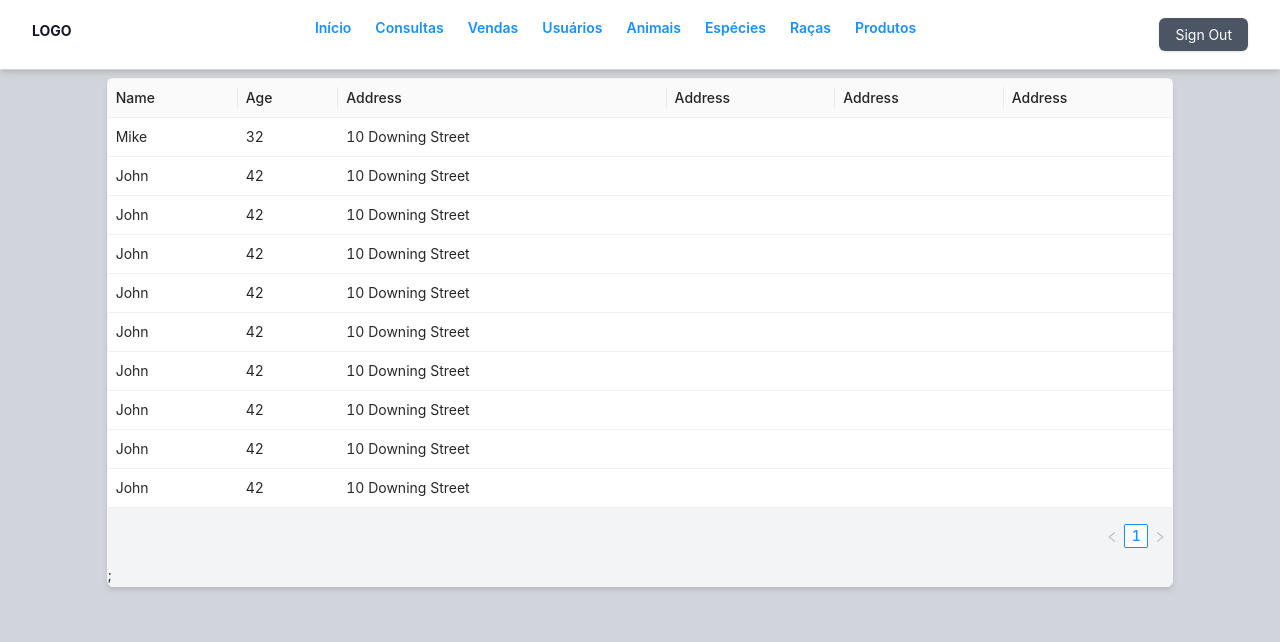
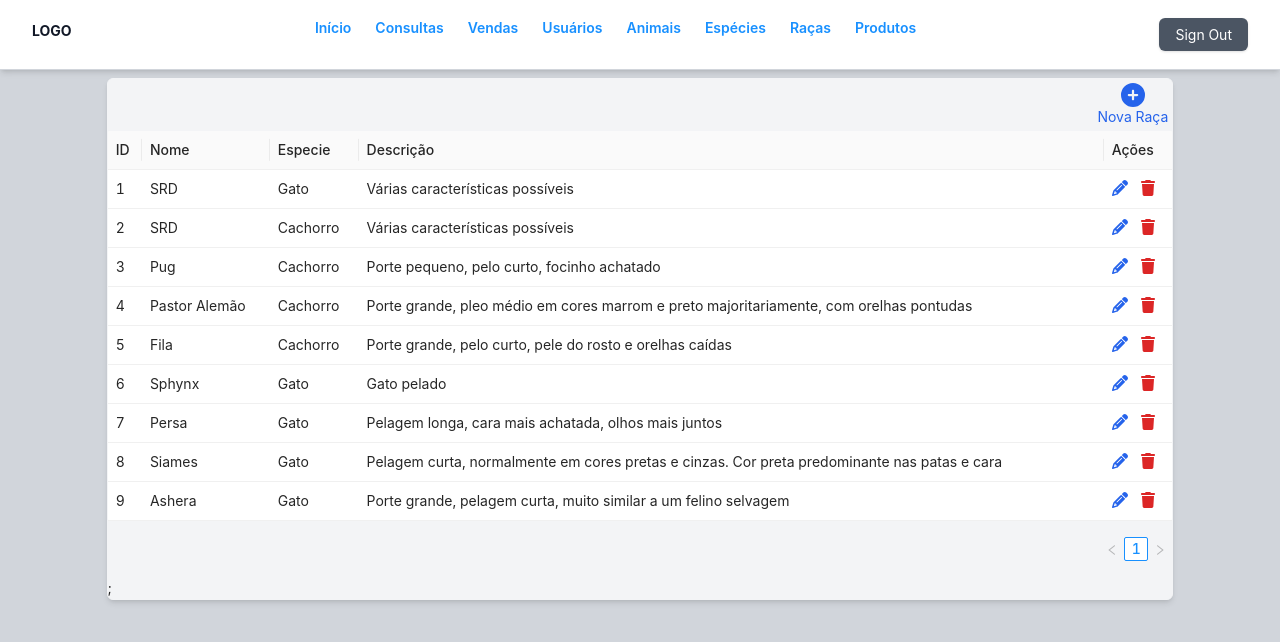
Before and after one commit to victor-sales/petshop-manager, a Next.js app: page /racas in a window 1280 px wide. Shown: the top 642 px of the page. Built offline with nearby package versions, Linux system fonts and the light colour scheme.

Commit message:
Modelo tabela de raças

```diff
--- /dev/null
+++ b/src/components/Header/HeaderLink.jsx
@@ -0,0 +1,13 @@
+import Link from "next/link"
+
+export default function HeaderLink (props) {
+    const { url, title } = props
+
+    return (
+        <li className="text-gray-900 font-semibold hover:text-gray-700">
+            <Link href={url} >
+                <a>{title}</a>
+            </Link>
+        </li>
+    )
+}
--- a/src/components/Header/index.jsx
+++ b/src/components/Header/index.jsx
@@ -1,4 +1,5 @@
 import { useState } from "react";
+import HeaderLink from "./HeaderLink";
 
 export default function Header () {
     const [navbar, setNavbar] = useState(false);
@@ -52,30 +53,14 @@ export default function Header () {
                 <div>
                     <div className={`flex-1 justify-self-center pb-3 mt-8 md:block md:pb-0 md:mt-0 ${navbar ? "block" : "hidden"}`}>
                         <ul className="items-center justify-center space-y-8 md:flex md:space-x-6 md:space-y-0">
-                            <li className="text-gray-900 font-semibold hover:text-gray-700">
-                                <a href="#">Início</a>
-                            </li>
-                            <li className="text-gray-900 font-semibold hover:text-gray-700">
-                                <a href="/consultas">Consultas</a>
-                            </li>
-                            <li className="text-gray-900 font-semibold hover:text-gray-700">
-                                <a href="/vendas">Vendas</a>
-                            </li>
-                            <li className="text-gray-900 font-semibold hover:text-gray-700">
-                                <a href="/usuarios">Usuários</a>
-                            </li>
-                            <li className="text-gray-900 font-semibold hover:text-gray-700">
-                                <a href="/animais">Animais</a>
-                            </li>
-                            <li className="text-gray-900 font-semibold hover:text-gray-700">
-                                <a href="/especies">Espécies</a>
-                            </li>
-                            <li className="text-gray-900 font-semibold hover:text-gray-700">
-                                <a href="/racas">Raças</a>
-                            </li>
-                            <li className="text-gray-900 font-semibold hover:text-gray-700">
-                                <a href="/produtos">Produtos</a>
-                            </li>
+                            <HeaderLink url="/" title="Início" />
+                            <HeaderLink url="/consultas" title="Consultas" />
+                            <HeaderLink url="/vendas" title="Vendas" />
+                            <HeaderLink url="/usuarios" title="Usuários" />
+                            <HeaderLink url="/animais" title="Animais" />
+                            <HeaderLink url="/especies" title="Espécies" />
+                            <HeaderLink url="/racas" title="Raças" />
+                            <HeaderLink url="/produtos" title="Produtos" />
                         </ul>
                         <div className="mt-3 space-y-2 lg:hidden md:hidden">
                             <a href="#" className="inline-block w-full px-4 py-2 text-center text-white bg-gray-600 rounded-md shadow hover:bg-gray-800">Sign out</a>
--- a/src/pages/racas.jsx
+++ b/src/pages/racas.jsx
@@ -1,101 +1,99 @@
 import Container from "../components/Container"
 import Layout from "../components/Layout"
 import { Table } from "antd"
+import { faPencil, faPlusCircle, faTrash } from "@fortawesome/free-solid-svg-icons";
+import { FontAwesomeIcon } from "@fortawesome/react-fontawesome";
 
 export default function Racas (props) {
     const dataSource = [
         {
-          key: '1',
-          name: 'Mike',
-          age: 32,
-          address1: '10 Downing Street',
+          id: '1',
+          nome: 'SRD',
+          especie: "Gato",
+          descricao: 'Várias características possíveis',
         },
         {
-          key: '2',
-          name: 'John',
-          age: 42,
-          address1: '10 Downing Street',
+          id: '2',
+          nome: 'SRD',
+          especie: 'Cachorro',
+          descricao: 'Várias características possíveis',
         },
         {
-          key: '3',
-          name: 'John',
-          age: 42,
-          address1: '10 Downing Street',
+          id: '3',
+          nome: 'Pug',
+          especie: 'Cachorro',
+          descricao: 'Porte pequeno, pelo curto, focinho achatado',
         },
         {
-          key: '4',
-          name: 'John',
-          age: 42,
-          address1: '10 Downing Street',
+          id: '4',
+          nome: 'Pastor Alemão',
+          especie: 'Cachorro',
+          descricao: 'Porte grande, pleo médio em cores marrom e preto majoritariamente, com orelhas pontudas',
         },
         {
-          key: '5',
-          name: 'John',
-          age: 42,
-          address1: '10 Downing Street',
+          id: '5',
+          nome: 'Fila',
+          especie: 'Cachorro',
+          descricao: 'Porte grande, pelo curto, pele do rosto e orelhas caídas',
         },
         {
-          key: '6',
-          name: 'John',
-          age: 42,
-          address1: '10 Downing Street',
+          id: '6',
+          nome: 'Sphynx',
+          especie: 'Gato',
+          descricao: 'Gato pelado',
         },
         {
-          key: '7',
-          name: 'John',
-          age: 42,
-          address1: '10 Downing Street',
+          id: '7',
+          nome: 'Persa',
+          especie: 'Gato',
+          descricao: 'Pelagem longa, cara mais achatada, olhos mais juntos',
         },
         {
-          key: '8',
-          name: 'John',
-          age: 42,
-          address1: '10 Downing Street',
+          id: '8',
+          nome: 'Siames',
+          especie: 'Gato',
+          descricao: 'Pelagem curta, normalmente em cores pretas e cinzas. Cor preta predominante nas patas e cara',
         },
         {
-          key: '9',
-          name: 'John',
-          age: 42,
-          address1: '10 Downing Street',
-        },
-        {
-          key: '10',
-          name: 'John',
-          age: 42,
-          address1: '10 Downing Street',
+          id: '9',
+          nome: 'Ashera',
+          especie: "Gato",
+          descricao: 'Porte grande, pelagem curta, muito similar a um felino selvagem',
         },
       ];
 
       const columns = [
         {
-          title: 'Name',
-          dataIndex: 'name',
-          key: 'name',
+          title: 'ID',
+          dataIndex: 'id',
+          key: 'id',
         },
         {
-          title: 'Age',
-          dataIndex: 'age',
-          key: 'age',
+          title: 'Nome',
+          dataIndex: 'nome',
+          key: 'nome',
         },
         {
-          title: 'Address',
-          dataIndex: 'address1',
-          key: 'address',
+          title: 'Especie',
+          dataIndex: 'especie',
+          key: 'especie',
         },
         {
-          title: 'Address',
-          dataIndex: 'address2',
-          key: 'address',
+          title: 'Descrição',
+          dataIndex: 'descricao',
+          key: 'descricao',
         },
         {
-          title: 'Address',
-          dataIndex: 'address3',
-          key: 'address',
-        },
-        {
-          title: 'Address',
-          dataIndex: 'address4',
-          key: 'address',
+          title: 'Ações',
+          key: 'actions',
+          render: () => {
+            return (
+              <div className="flex flex-row gap-3">
+                <button><FontAwesomeIcon className="h-4 w-4 text-blue-600" icon={faPencil}/></button>
+                <button><FontAwesomeIcon className="h-4 w-4 text-red-600" icon={faTrash}/></button>
+              </div>
+            )
+          }
         },
       ];
 
@@ -103,7 +101,14 @@ export default function Racas (props) {
     return (
         <Layout>
             <Container>
-                <Table size="small" dataSource={dataSource} columns={columns} />;
+              <div className="w-full flex flex-row-reverse">
+              <button className="flex flex-col justify-center items-center text-blue-600 p-1 ">
+                  <FontAwesomeIcon className="h-6 w-6" icon={faPlusCircle} />
+                  <span className="text-sm">Nova Raça</span>
+                </button>
+              </div>
+
+              <Table size="small" dataSource={dataSource} columns={columns}  />;
             </Container>
         </Layout>
     )
```
